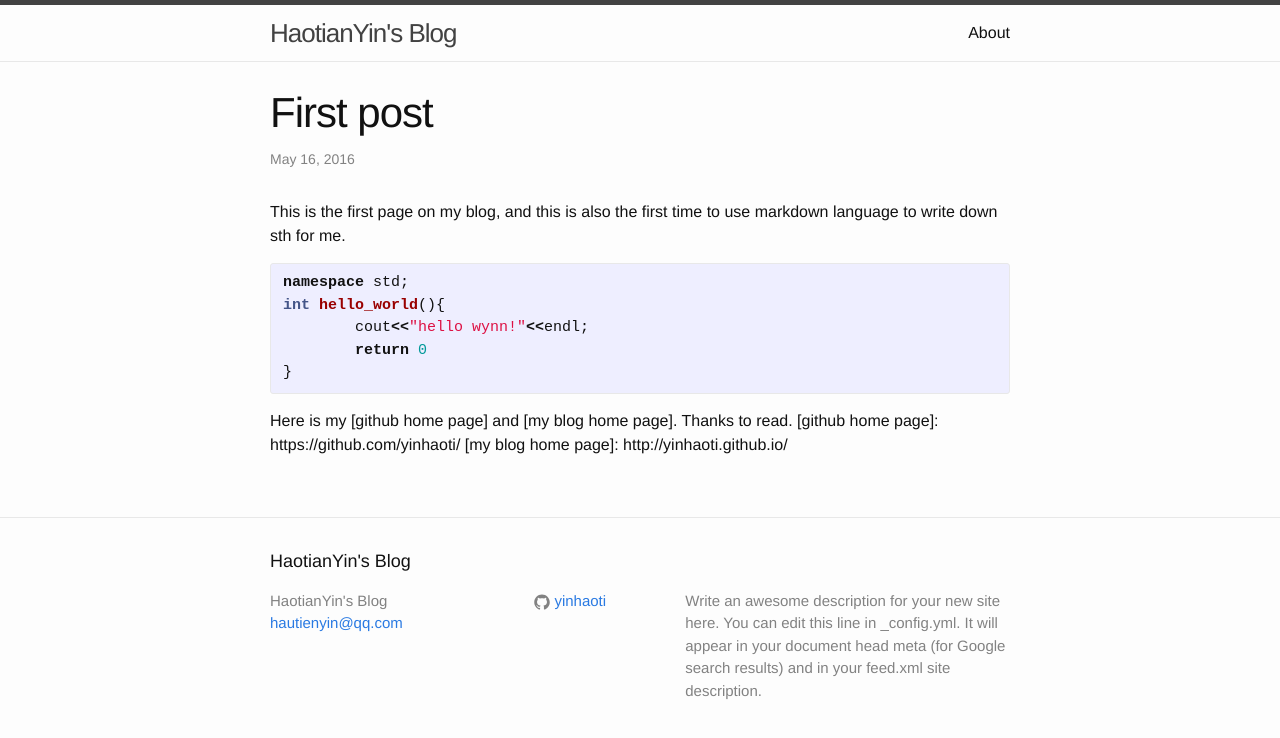
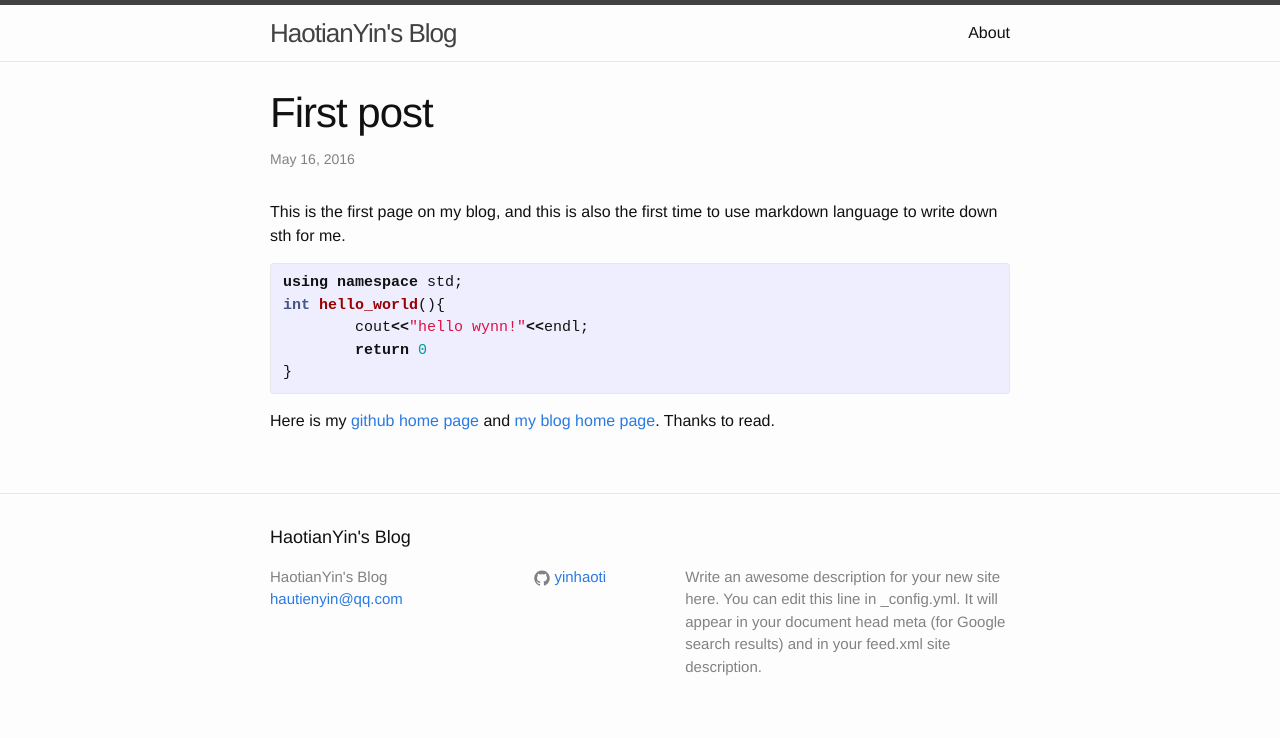
Before and after one commit to yinhaoti/yinhaoti.github.io, a Jekyll site: the page built from _posts/2016-05-16-My first update.markdown, in a window 1280 px wide. Shown: the top 738 px of the page. Built offline with Jekyll 4.4.1, drawn with Linux system fonts in a browser that asks for light colours.

Commit message:
fix bugs

```diff
--- a/_posts/2016-05-16-My first update.markdown
+++ b/_posts/2016-05-16-My first update.markdown
@@ -9,14 +9,15 @@ This is the first page on my blog, and this is also the first time to use markdo
 
 {% highlight C++ %}
 
-namespace std;
+using namespace std;
 int hello_world(){
 	cout<<"hello wynn!"<<endl;
 	return 0
 }
 {% endhighlight %}
 
-Here is my [github home page] and [my blog home page].
+Here is my [github home page][github home_page] and [my blog home page][my blog home_page].
 Thanks to read.
-[github home page]: https://github.com/yinhaoti/
-[my blog home page]: http://yinhaoti.github.io/
+
+[github home_page]: https://github.com/yinhaoti/
+[my blog home_page]: http://yinhaoti.github.io/
```
